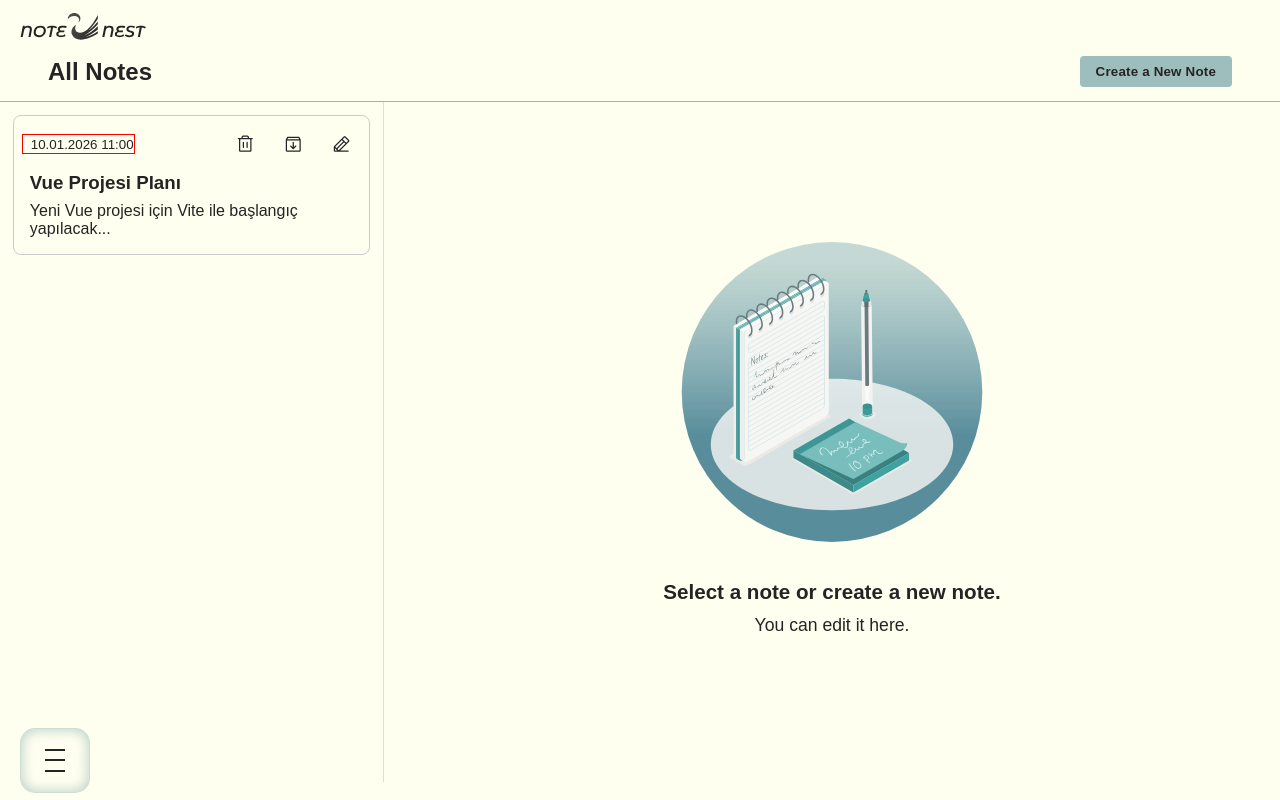
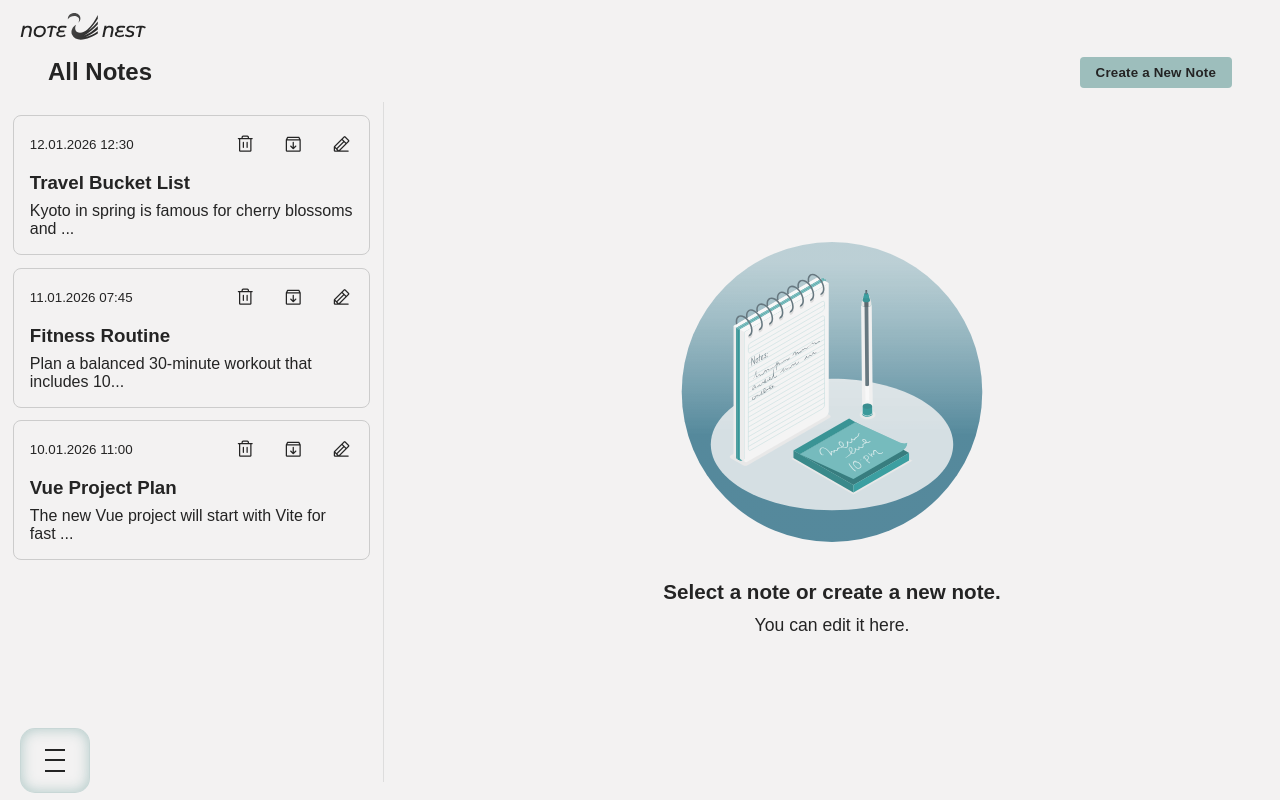
Before and after one commit to banuaggun/note-nest-vue, a Vue app: page / in a window 1280 px wide. Built offline with nearby package versions, Linux system fonts and the light colour scheme.

Commit message:
The necessary corrections have been made.

```diff
--- a/public/collect-data/notes.json
+++ b/public/collect-data/notes.json
@@ -1,8 +1,60 @@
 [
   {
     "id": "note-001",
-    "title": "Vue Projesi Planı",
-    "content": "Yeni Vue projesi için Vite ile başlangıç yapılacak. Pinia, Vue Router ve TailwindCSS entegre edilecek.",
+    "title": "Cooking Experiments",
+    "content": "Try making homemade pasta from scratch using flour and eggs. Experiment with different sauces such as pesto made from fresh basil, arrabbiata with chili peppers, and creamy Alfredo. Document each attempt with notes on texture, flavor, and improvements for future cooking sessions.",
+    "tags": [
+      "cooking",
+      "food",
+      "experiment"
+    ],
+    "status": "archived",
+    "createdTime": "2026-01-14T10:00:00Z",
+    "updatedTime": "2026-01-14T10:30:00Z"
+  },
+  {
+    "id": "note-002",
+    "title": "Photography Ideas",
+    "content": "Experiment with night photography using long exposure techniques. Capture city lights to create light trails and star trails in rural areas. Consider using a tripod and remote shutter release to avoid camera shake. Post-processing can enhance contrast and highlight details in low-light conditions.",
+    "tags": [
+      "photography",
+      "art",
+      "hobby"
+    ],
+    "status": "archived",
+    "createdTime": "2026-01-13T18:00:00Z",
+    "updatedTime": "2026-01-13T18:45:00Z"
+  },
+  {
+    "id": "note-003",
+    "title": "Travel Bucket List",
+    "content": "Kyoto in spring is famous for cherry blossoms and traditional temples. Patagonia offers breathtaking hiking trails with glaciers and mountain ranges. Iceland’s waterfalls and geothermal landscapes provide unique natural experiences. Each destination should be researched for best travel seasons and cultural highlights.",
+    "tags": [
+      "travel",
+      "bucketlist",
+      "adventure"
+    ],
+    "status": "active",
+    "createdTime": "2026-01-12T12:00:00Z",
+    "updatedTime": "2026-01-12T12:30:00Z"
+  },
+  {
+    "id": "note-004",
+    "title": "Fitness Routine",
+    "content": "Plan a balanced 30-minute workout that includes 10 minutes of cardio to improve endurance, 15 minutes of strength training focusing on core and legs, and 5 minutes of stretching to enhance flexibility. This routine should be repeated three times a week to maintain consistency and track progress.",
+    "tags": [
+      "health",
+      "fitness",
+      "routine"
+    ],
+    "status": "active",
+    "createdTime": "2026-01-11T07:00:00Z",
+    "updatedTime": "2026-01-11T07:45:00Z"
+  },
+  {
+    "id": "note-005",
+    "title": "Vue Project Plan",
+    "content": "The new Vue project will start with Vite for fast bundling and development. Pinia will be used for state management to keep the application scalable, while Vue Router will handle navigation between multiple views. TailwindCSS will provide a utility-first approach to styling, ensuring a consistent design system across components.",
     "tags": [
       "vue",
       "vite",
@@ -13,9 +65,22 @@
     "updatedTime": "2026-01-10T11:00:00Z"
   },
   {
-    "id": "note-002",
-    "title": "NestJS API Yapısı",
-    "content": "NestJS ile REST API kurulacak. Kullanıcı doğrulama JWT ile yapılacak. Notlar için CRUD endpoint'leri hazırlanacak.",
+    "id": "note-006",
+    "title": "Outdated Study Material",
+    "content": "This note contains old study resources from a previous semester. The information is no longer accurate because the curriculum has changed, and newer references are available. It should not be used for current learning but can remain as a record of past materials.",
+    "tags": [
+      "study",
+      "education",
+      "outdated"
+    ],
+    "status": "deleted",
+    "createdTime": "2026-01-10T09:30:00Z",
+    "updatedTime": "2026-01-10T11:00:00Z"
+  },
+  {
+    "id": "note-007",
+    "title": "NestJS API Structure",
+    "content": "A REST API will be built using NestJS. Authentication will be handled with JWT tokens to secure endpoints. CRUD operations will be implemented for notes, including create, read, update, and delete functionality. The project will also include middleware for logging and error handling.",
     "tags": [
       "backend",
       "nestjs",
@@ -26,15 +91,29 @@
     "updatedTime": "2026-01-10T11:00:00Z"
   },
   {
-    "id": "note-003",
-    "title": "Arşivlenmiş Not Örneği",
-    "content": "Bu not arşivlenmiş durumda. Arşiv sayfasında listelenmeli ama düzenleme yapılmamalı.",
+    "id": "note-008",
+    "title": "Old Research Draft",
+    "content": "Contains outdated notes from a research project on renewable energy. The data is no longer relevant due to newer studies and updated statistics. This draft should not be used for current work but can remain as a historical reference.",
     "tags": [
-      "arşiv",
-      "örnek"
+      "research",
+      "energy",
+      "draft"
     ],
     "status": "deleted",
-    "createdTime": "2026-01-10T09:30:00Z",
-    "updatedTime": "2026-01-10T11:00:00Z"
+    "createdTime": "2026-01-09T14:00:00Z",
+    "updatedTime": "2026-01-09T15:00:00Z"
+  },
+  {
+    "id": "note-009",
+    "title": "Cancelled Event",
+    "content": "The concert scheduled for last weekend was cancelled due to severe weather conditions. Tickets were refunded, and organizers announced that a new date will be planned later in the year. Attendees should check official channels for updates.",
+    "tags": [
+      "event",
+      "music",
+      "cancelled"
+    ],
+    "status": "deleted",
+    "createdTime": "2026-01-08T16:30:00Z",
+    "updatedTime": "2026-01-08T17:00:00Z"
   }
 ]
--- a/src/assets/styles/global.css
+++ b/src/assets/styles/global.css
@@ -3,8 +3,6 @@
   --editor-action-height: 44px;
   --title-input-height: 64px;
   --toolbar-height: 45px;
-  --h1-font-size: 32px;
-  --h2-font-size: 24px;
 }
 
 * {
--- a/src/assets/styles/variables.css
+++ b/src/assets/styles/variables.css
@@ -1,5 +1,5 @@
 .light {
-  --bg-color: ivory;
+  --bg-color: #f3f2f2;
   --text-color: #242424;
   --button-bg: #bebdbd;
   --button-text: #333;
@@ -48,7 +48,7 @@
 }
 
 .dark {
-  --bg-color: #333;
+  --bg-color: #525151;
   --text-color: #f9f9f9;
   --button-bg: #e0e0e0;
   --button-text: #f9f9f9;
--- a/src/components/Header.vue
+++ b/src/components/Header.vue
@@ -18,7 +18,7 @@
 </template>
 
 <script setup>
-import logo from '@/assets/image/logo.svg'
+//import logo from '@/assets/image/logo.svg'
 </script>
 
 <style scoped>
--- a/src/components/note-editor/NoteEditor.vue
+++ b/src/components/note-editor/NoteEditor.vue
@@ -691,6 +691,7 @@ function handleSubmit() {
   background: var(--button-bg);
   /* track color */
   border-radius: 8px;
+  cursor:pointer;
 }
 
 /* Thumb (draggable handle) */
@@ -700,11 +701,13 @@ function handleSubmit() {
   border-radius: 8px;
   border: 2px solid transparent;
   /* creates padding effect */
+  cursor:pointer;
 }
 
 /* Hover state for better feedback */
 .text-area::-webkit-scrollbar-thumb:hover {
   background: var(--a-border);
+  cursor:pointer;
 }
 
 @media only screen and (min-width:300px) and (max-width:600px){
--- a/src/components/toolbar/NoteActions.vue
+++ b/src/components/toolbar/NoteActions.vue
@@ -193,7 +193,6 @@ function formatDate(dateString) {
 }
 
 .actions-item-time{
-  border:1px solid red;
   padding:0 0 0 8px;
   color:var(--text-color);
 }
--- a/src/views/AllNotes.vue
+++ b/src/views/AllNotes.vue
@@ -166,7 +166,6 @@ function handleRestore(id) {
   width: 100%;
   height: 60px;
   background: var(--bg-color);
-  border-bottom: 1px solid yellowgreen;
   display: flex;
   align-items: center;
   justify-content: space-between;
--- a/src/views/Settings.vue
+++ b/src/views/Settings.vue
@@ -346,20 +346,28 @@ section.project p>a:hover, section.about p>a:hover {
   width: 100%;
   /*max-height: calc(100vh - 200px);*/
   overflow-y: auto;
-  margin-top: 160px;
+  margin-top: 110px;
+  padding:0 8px 0 12px;
 }
 
 
 @media only screen and (min-width:760px) {
+  .settings-page{
+    margin: 0 auto 40px auto;
+  }
   .settings-page-header {
     padding: 0 36px;
   }
 
+  .tab-area{
+    padding: 8px 20px 8px 20px;
+  }
   .tabs button {
     padding: 0.8rem 2rem;
   }
 
   .tab-content {
+    margin-top:90px;
     padding: 0 12px;
   }
 
```
Also changed, not shown: 1 other file (tests, documents, lock files or other folders).
